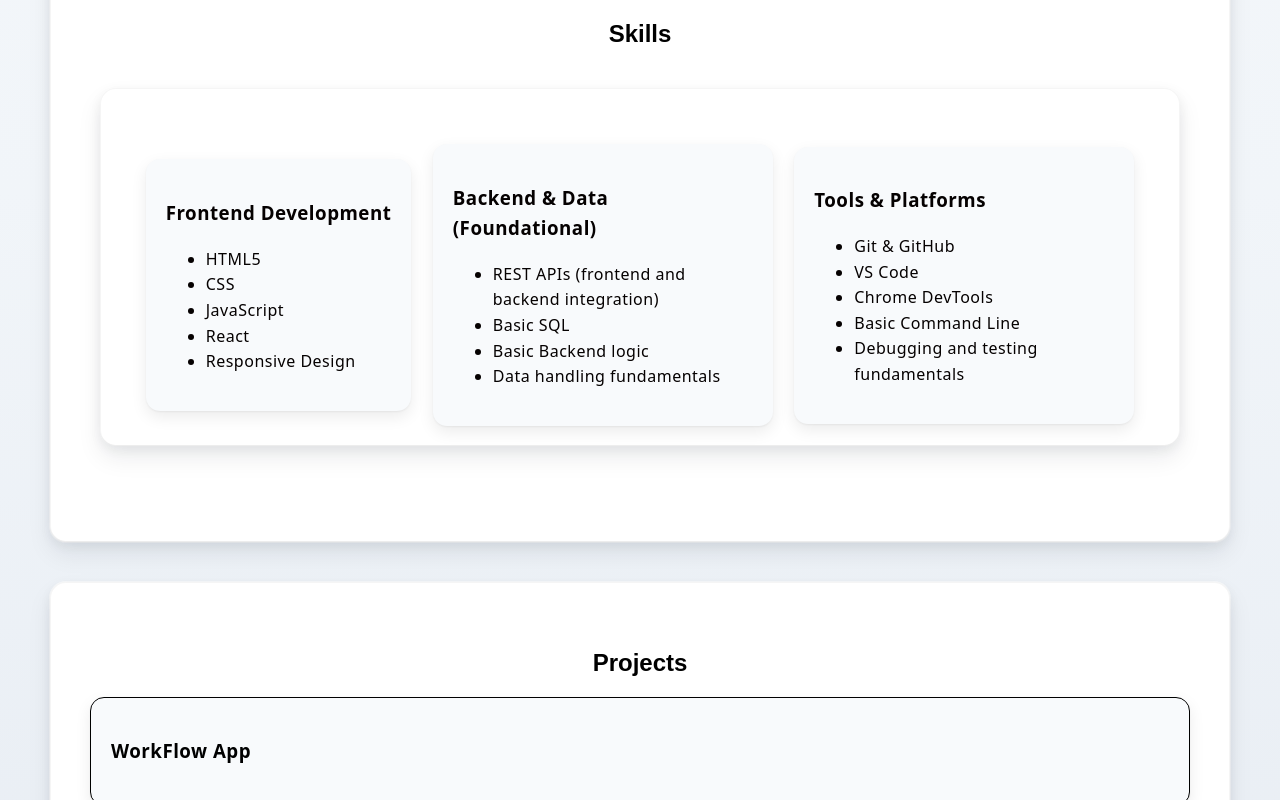
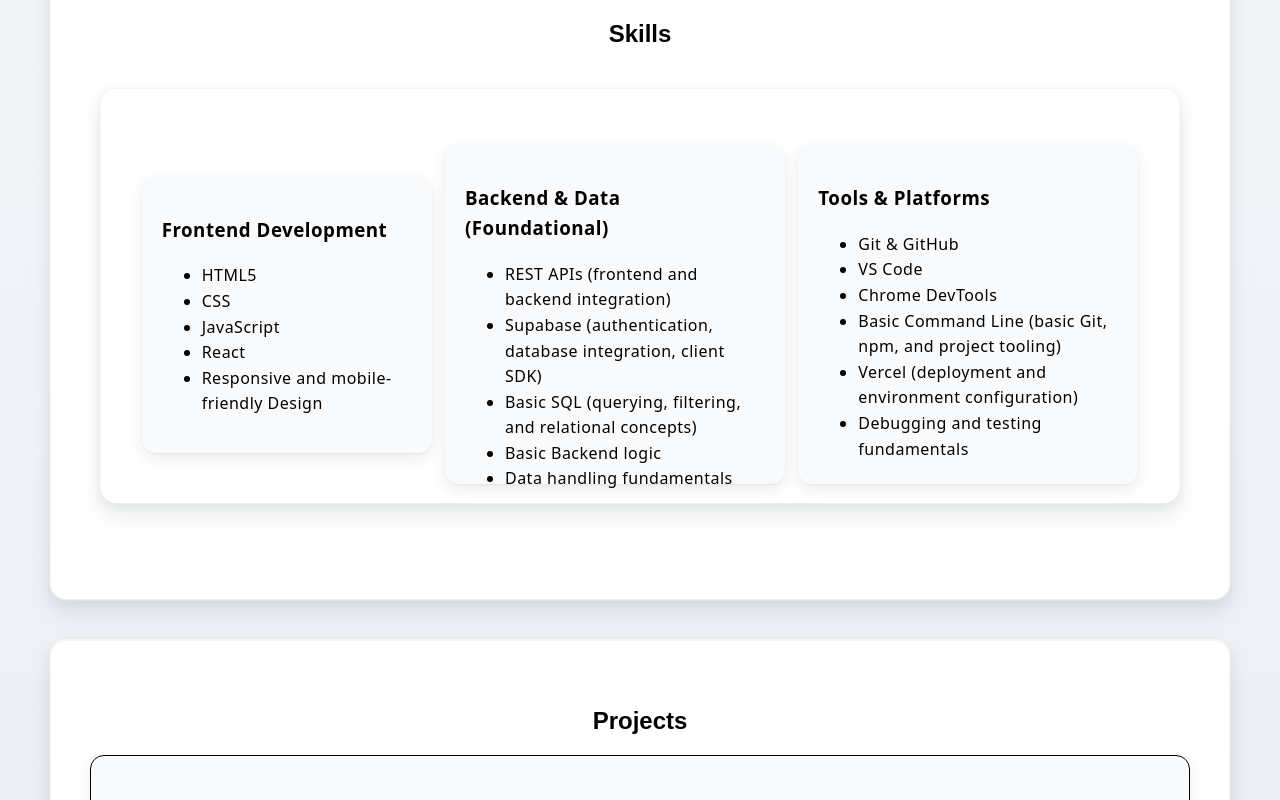
Before and after one commit to stanleytarun777/Portfolio-Website, a React (Vite) app: page / in a window 1280 px wide. Shown: the part 1115-1915 px from the top of the page. Built offline with nearby package versions, Linux system fonts and the light colour scheme.

Commit message:
Clarify skills and project copy

```diff
--- a/src/components/Skills.jsx
+++ b/src/components/Skills.jsx
@@ -10,7 +10,7 @@ export default function Skills() {
                     <li>CSS</li>
                     <li>JavaScript</li>
                     <li>React</li>
-                    <li>Responsive Design</li>
+                    <li>Responsive and mobile-friendly Design</li>
 
                 </ul>
             </div>
@@ -18,7 +18,8 @@ export default function Skills() {
                 <h3>Backend & Data (Foundational)</h3>
                 <ul>
                     <li>REST APIs (frontend and backend integration)</li>
-                    <li>Basic SQL</li>
+                    <li>Supabase (authentication, database integration, client SDK)</li>
+                    <li>Basic SQL (querying, filtering, and relational concepts)</li>
                     <li>Basic Backend logic</li>
                     <li>Data handling fundamentals</li>
                 </ul>
@@ -29,7 +30,8 @@ export default function Skills() {
                     <li>Git & GitHub</li>
                     <li>VS Code</li>
                     <li>Chrome DevTools</li>
-                    <li>Basic Command Line</li>
+                    <li>Basic Command Line (basic Git, npm, and project tooling)</li>
+                    <li>Vercel (deployment and environment configuration)</li>
                     <li>Debugging and testing fundamentals</li>
                 </ul>
             </div>
--- a/src/data/projects.jsx
+++ b/src/data/projects.jsx
@@ -8,7 +8,7 @@ export const projects = [
 
     sections: [
       {
-        title: "Key Features",
+        title: "Key Features of the Workflow App",
         points: [
           "Create, edit, and delete tasks (CRUD functionality) with real-time interface updates.",
           "Responsive and mobile-friendly interface.",
@@ -74,6 +74,7 @@ export const projects = [
           "Built reusable components for project cards.",
           "Implemented smooth scrolling and navigation links.",
           "Optimized layout using CSS Flexbox and Grid.",
+          "Deployed the website to Cloud (Vercel) for easy access.",
         ],
       },
       {
@@ -82,6 +83,7 @@ export const projects = [
           "Improving UI/UX design skills.",
           "Structuring multi-section websites.",
           "Enhancing accessibility and performance.",
+          "Learnt how to deploy to cloud platforms (Vercel).",
         ],
       },
       {
```
